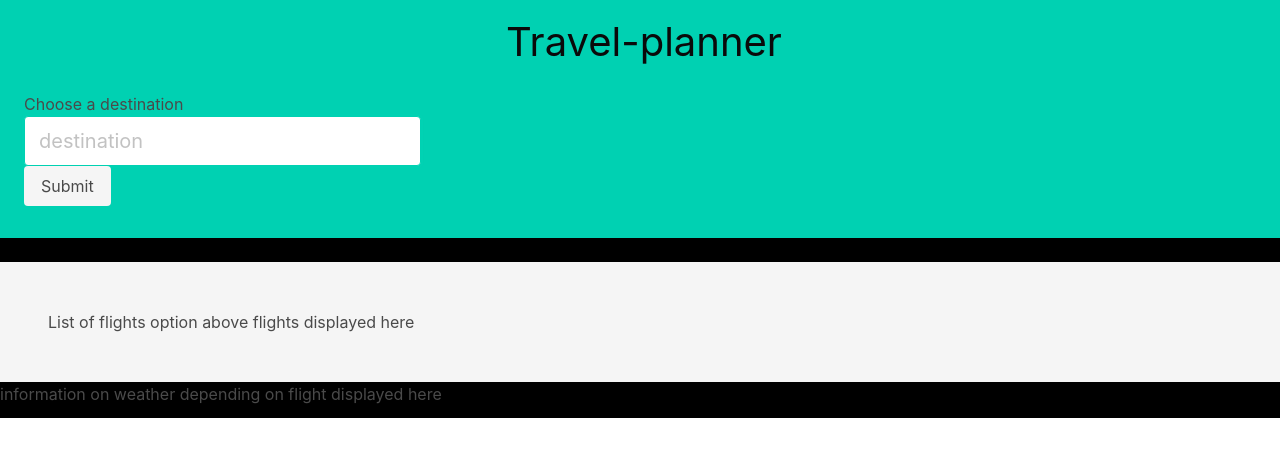
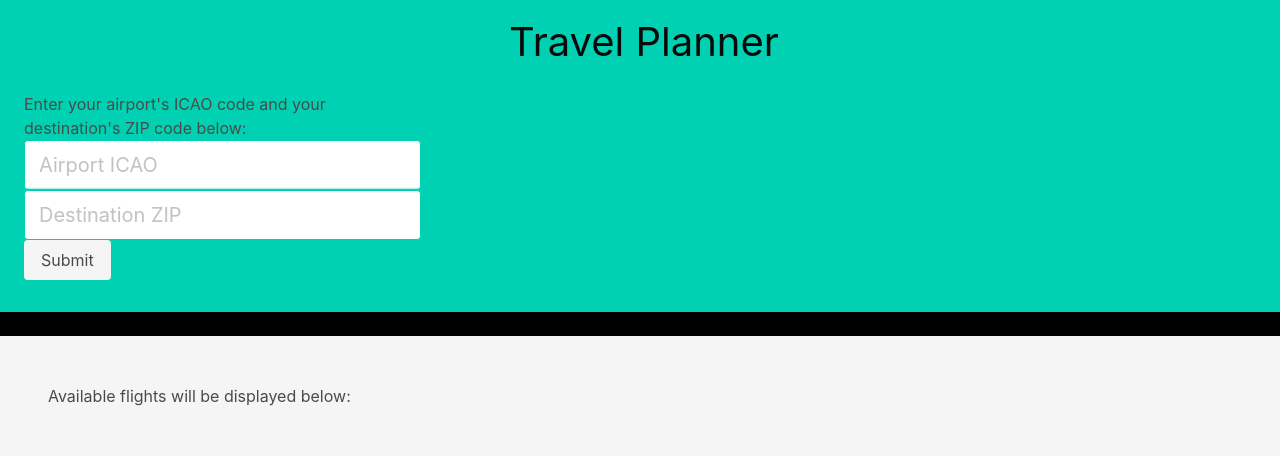
Before and after one commit to JaxonAdams/travel-planner, a plain HTML site: page index.html in a window 1280 px wide. Drawn offline with nearby package versions, Linux system fonts and the light colour scheme.

Commit message:
tidied up index html

```diff
--- a/index.html
+++ b/index.html
@@ -6,22 +6,24 @@
     <meta name="viewport" content="width=device-width, initial-scale=1.0">
     <link rel="stylesheet" href="https://cdn.jsdelivr.net/npm/bulma@0.9.3/css/bulma.min.css">
     <link rel="stylesheet" href="./assets/css/style.css">
-    <title>Travel-Planner</title>
+    <title>Travel Planner</title>
 </head>
 
 <body>
 
     <header class="columns">
             <div class="column is-full has-background-primary my-3 mx-1">
-            <h2 class="has-text-black has-text-centered is-size-2">Travel-planner</h2>
+            <h1 class="has-text-black has-text-centered is-size-2">Travel Planner</h1>
 
         <section class="columns has-background-primary my-2 mx-2">
             <form class="column is-one-third" id="text-form-id">
-                <div>
-                    <label for="text-form">Choose a destination</label>
-                    <input type="text" class="input is-primary is-medium is-focused" placeholder="destination"
-                        id="text-form">
-                    <button class="button is-light" type="submit" id="text-form-submit">Submit</button>
+
+                <label for="text-form">Enter your airport's ICAO code and your destination's ZIP code below:</label>
+                <input type="text" class="input is-primary is-medium is-focused" placeholder="Airport ICAO"
+                    id="text-form">
+                <input type="text" class="input is-primary is-medium is-focused" placeholder="Destination ZIP"
+                    id="text-form">
+                <button class="button is-light" type="submit" id="text-form-submit">Submit</button>
 
             </form>
         </section>
@@ -30,27 +32,14 @@
 
     <!--text form-->
 
-            <section class="section has-background-light" id="flight-list">
-                <h3>List of flights option above flights displayed here</h3>
-                <ul class="flights" id="available-flights">
-
-                </ul>
-            </section>
-
-
-    <!--right side output depending on selection above-->
-    <section class="columns">
-        <div class="column">
-            information on weather depending on flight displayed here
-
-        </div>
+    <section class="section has-background-light" id="flight-list">
+        <h2>Available flights will be displayed below:</h2>
+        <ul class="flights" id="available-flights"></ul>
     </section>
 
-    <script src="./assets/js/script.js">
+    <section class="section has-background-light" id="weather-info"></section>
 
-    </script>
+    <script src="./assets/js/script.js"></script>
 </body>
 
-
-
 </html>
```
